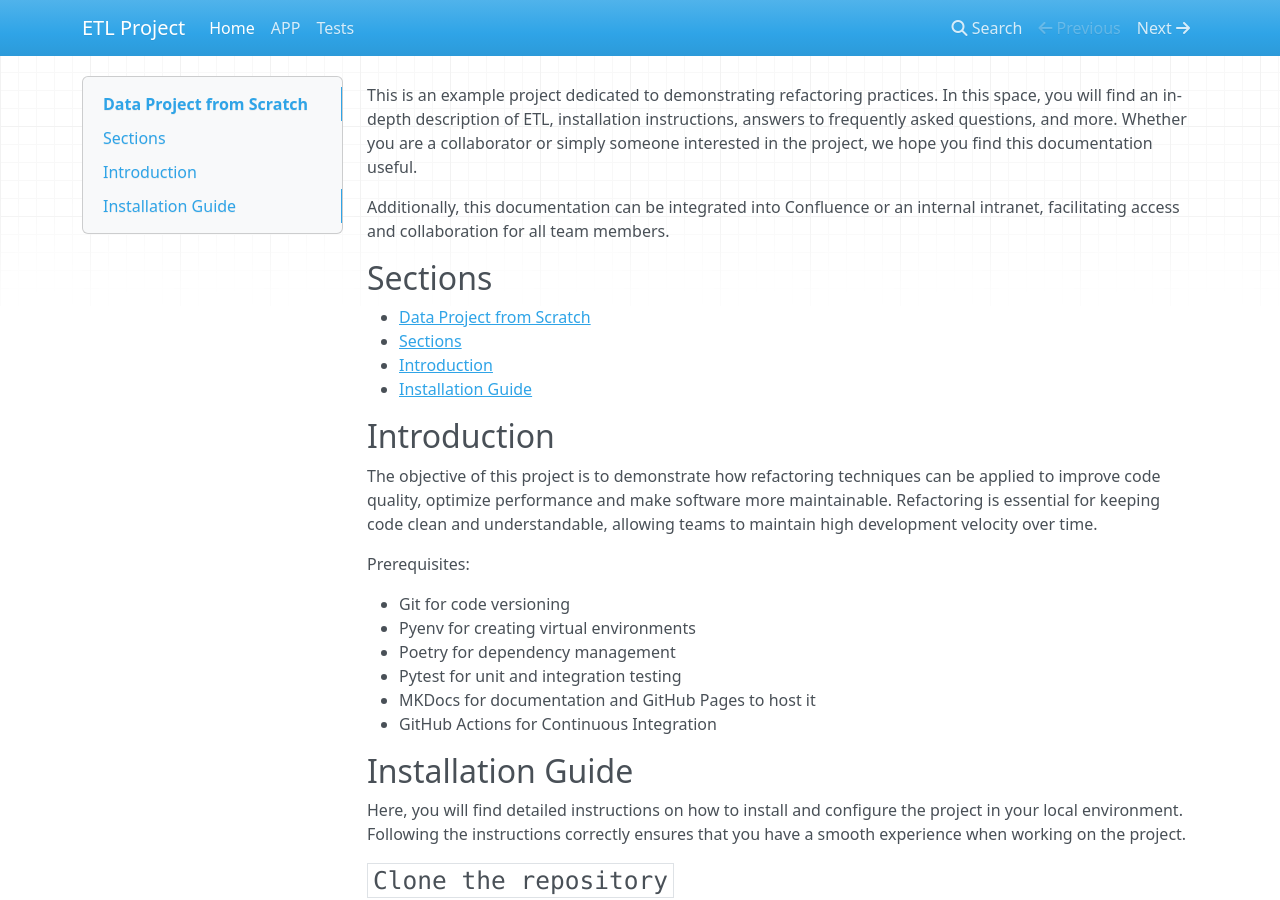
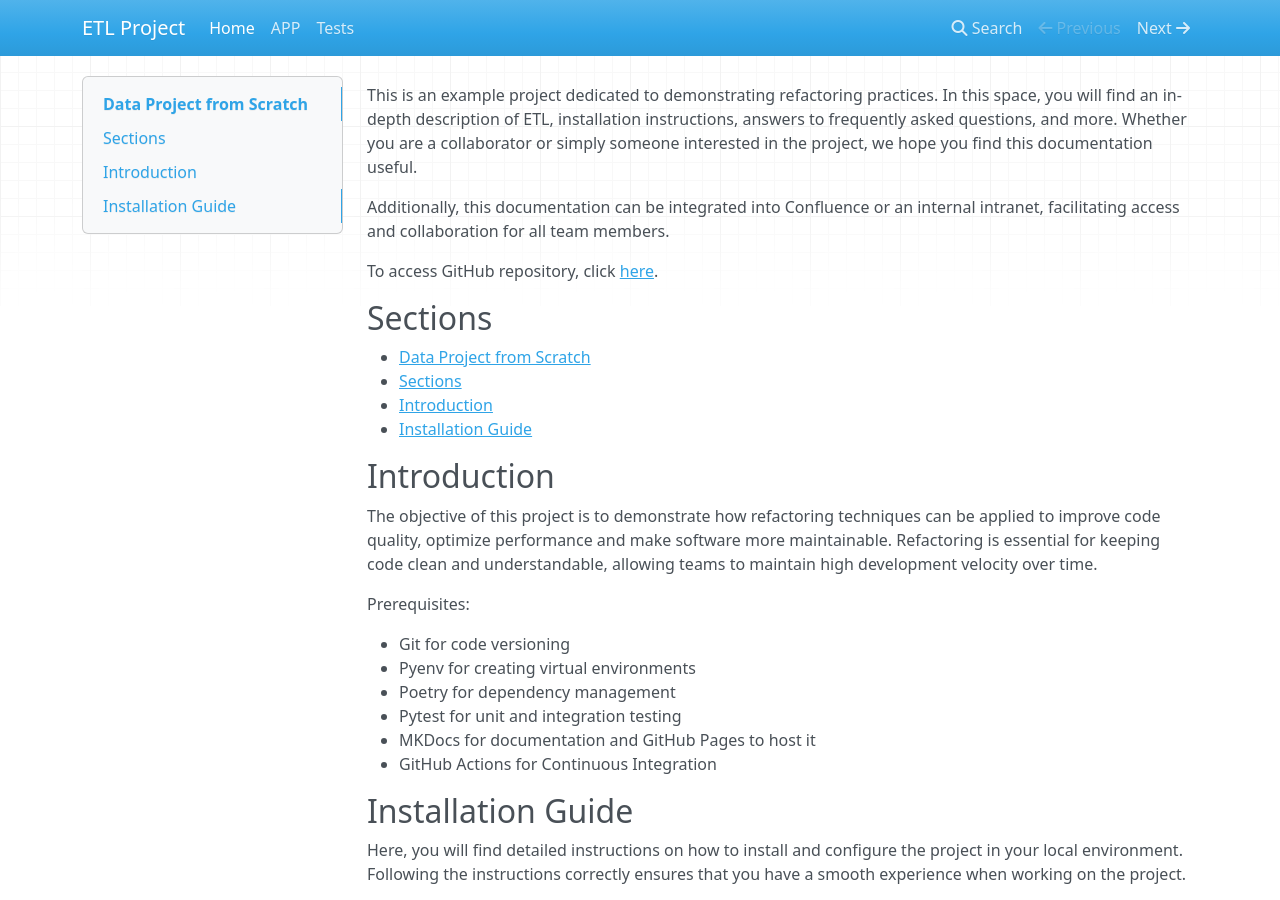
Before and after one commit to guimarczewski/DataProject, an MkDocs documentation site: the page built from docs/index.md, in a window 1280 px wide and 900 px high, scrolled down 414 px. Built offline with MkDocs 1.6.1, drawn with Linux system fonts in a browser that asks for light colours; nearby versions of some CDN libraries.

Commit message:
add github rep to docs

```diff
--- a/docs/index.md
+++ b/docs/index.md
@@ -5,6 +5,8 @@
 This is an example project dedicated to demonstrating refactoring practices. In this space, you will find an in-depth description of ETL, installation instructions, answers to frequently asked questions, and more. Whether you are a collaborator or simply someone interested in the project, we hope you find this documentation useful.
 
 Additionally, this documentation can be integrated into Confluence or an internal intranet, facilitating access and collaboration for all team members.
+
+To access GitHub repository, click [here](https://github.com/guimarczewski/DataProject).
 
 ## Sections
 
```
